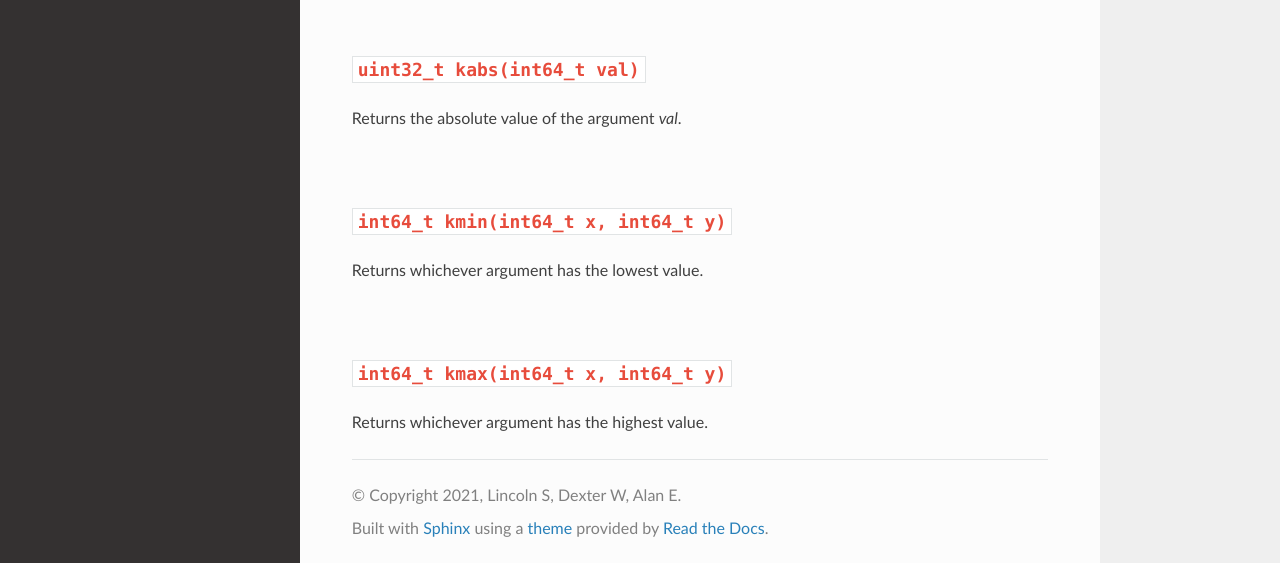
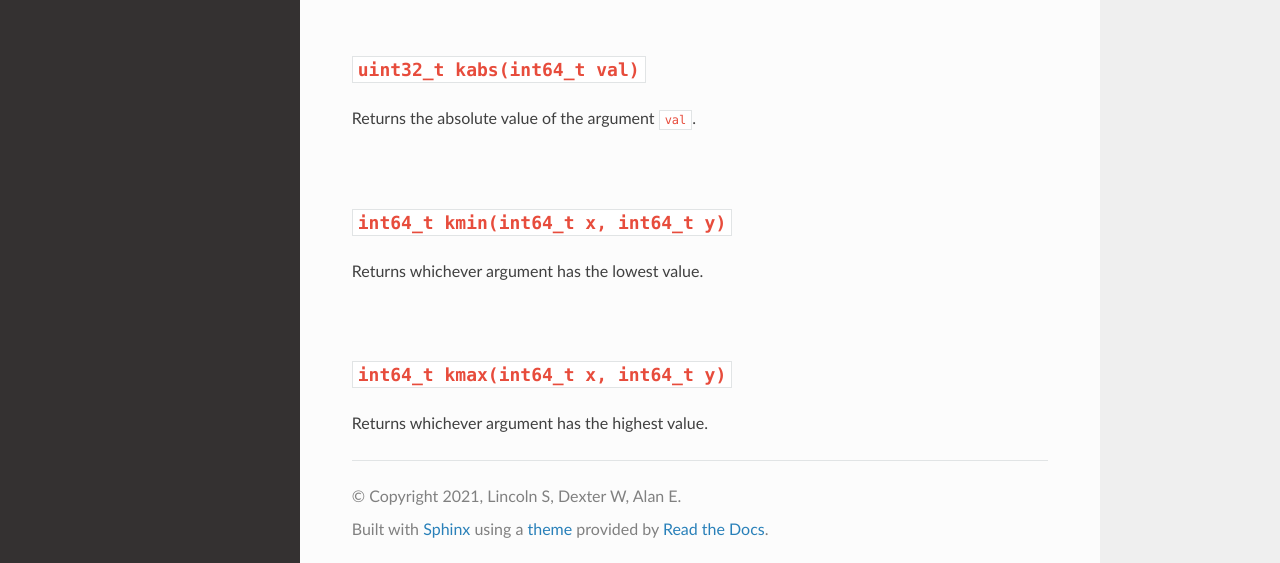
Before and after one commit to OperatingSystemRocket/RocketOS, a Sphinx documentation site: the page built from docs/source/docs_source/libc/kmath.rst, in a window 1280 px wide and 1077 px high. Shown: the part 511-1074 px from the top of the window. Built offline with Sphinx 7.4.7 and the Read the Docs theme 2.0.0, drawn with Linux system fonts in a browser that asks for light colours.

Commit message:
Fixed formatting

```diff
--- a/docs/source/docs_source/libc/kmath.rst
+++ b/docs/source/docs_source/libc/kmath.rst
@@ -25,7 +25,7 @@
 ``uint32_t kabs(int64_t val)``
 ^^^^^^^^^^^^^^^^^^^^^^^^^^^^^^
 
-Returns the absolute value of the argument `val`.
+Returns the absolute value of the argument ``val``.
 
 |br|
 
```
